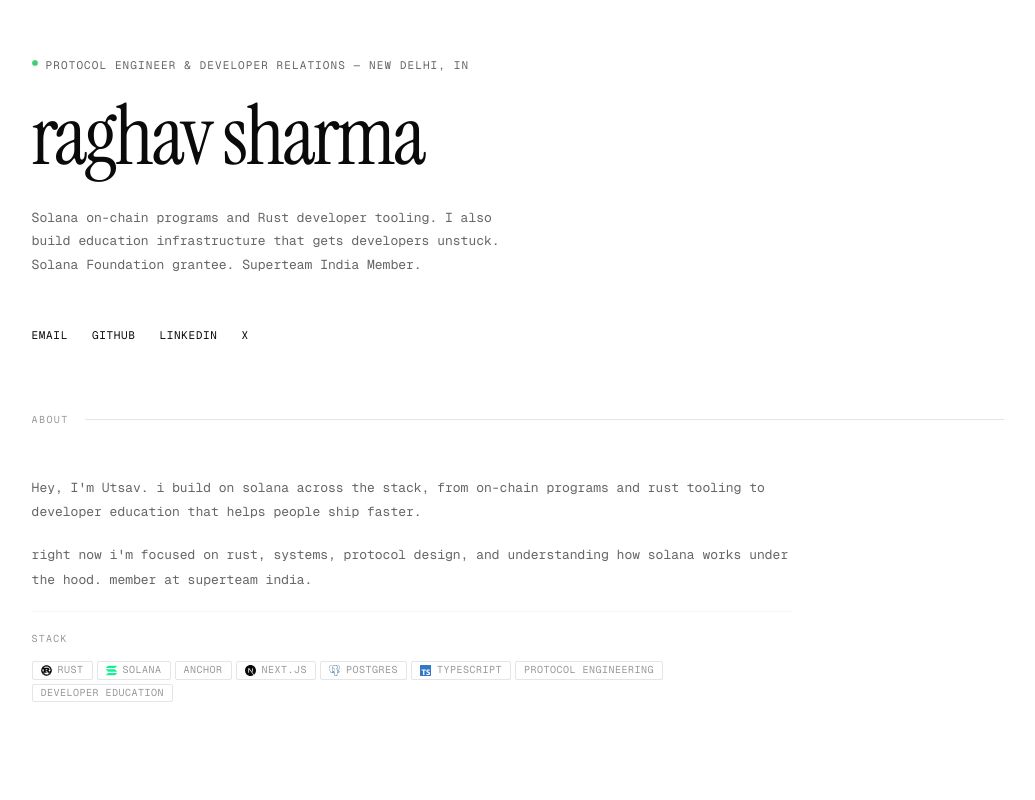
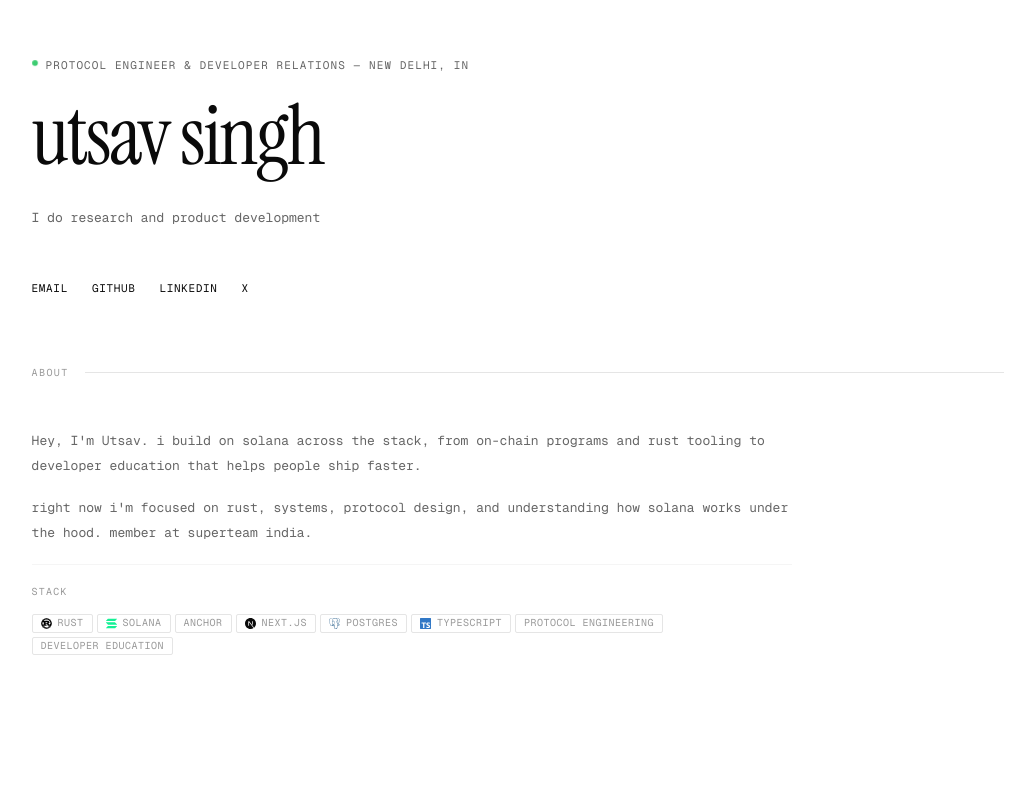
Before and after one commit to dr-hofstadter/portfolio, a React (Vite) app: page / in a window 1280 px wide. Shown: the top 800 px of the page, without its empty margins (122-1157 px from the left). Built offline with nearby package versions, Linux system fonts and the light colour scheme.

Commit message:
Update Hero.jsx

```diff
--- a/src/components/sections/Hero.jsx
+++ b/src/components/sections/Hero.jsx
@@ -64,7 +64,7 @@
           ...heroItems[1].style,
         }}
       >
-        raghav sharma
+        Utsav Singh
       </h1>
 
       <p
@@ -77,8 +77,7 @@
           ...heroItems[2].style,
         }}
       >
-        Solana on-chain programs and Rust developer tooling. I also build education infrastructure that
-        gets developers unstuck. Solana Foundation grantee. Superteam India Member.
+        I do research and product development
       </p>
 
       <div style={{ display: "flex", flexWrap: "wrap", gap: "0 0", ...heroItems[3].style }}>
```
